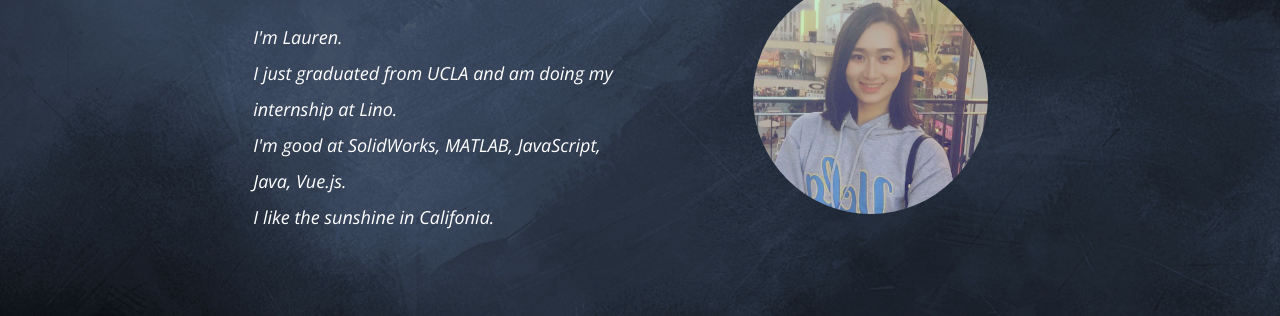
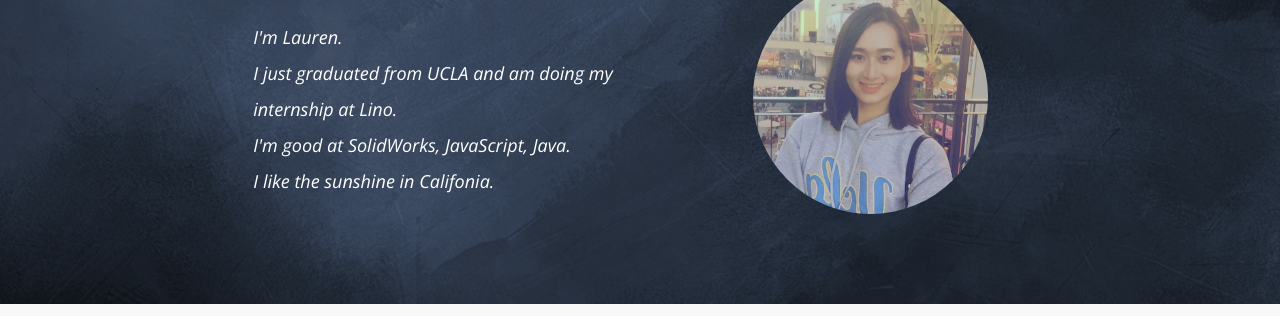
Before and after one commit to LaurenSun/Homepage, a plain HTML site: page index.html in a window 1280 px wide. Shown: the part 206-522 px from the top of the page. Drawn offline with nearby package versions, Linux system fonts and the light colour scheme.

Commit message:
try edit

```diff
--- a/index.html
+++ b/index.html
@@ -63,7 +63,7 @@
 									<div class="col-sm-5">
 										<h1 class="text-upper">About Me</h1>
 										<p class="tm-white">I'm Lauren. <br>I just graduated from UCLA and am doing my internship at Lino.<br>
-										I'm good at SolidWorks, MATLAB, JavaScript, Java, Vue.js.<br>
+										I'm good at SolidWorks, JavaScript, Java.<br>
 										I like the sunshine in Califonia.</p>
 									</div>
 									<div class="col-sm-1"></div>
```
Also changed, not shown: 1 other file.
